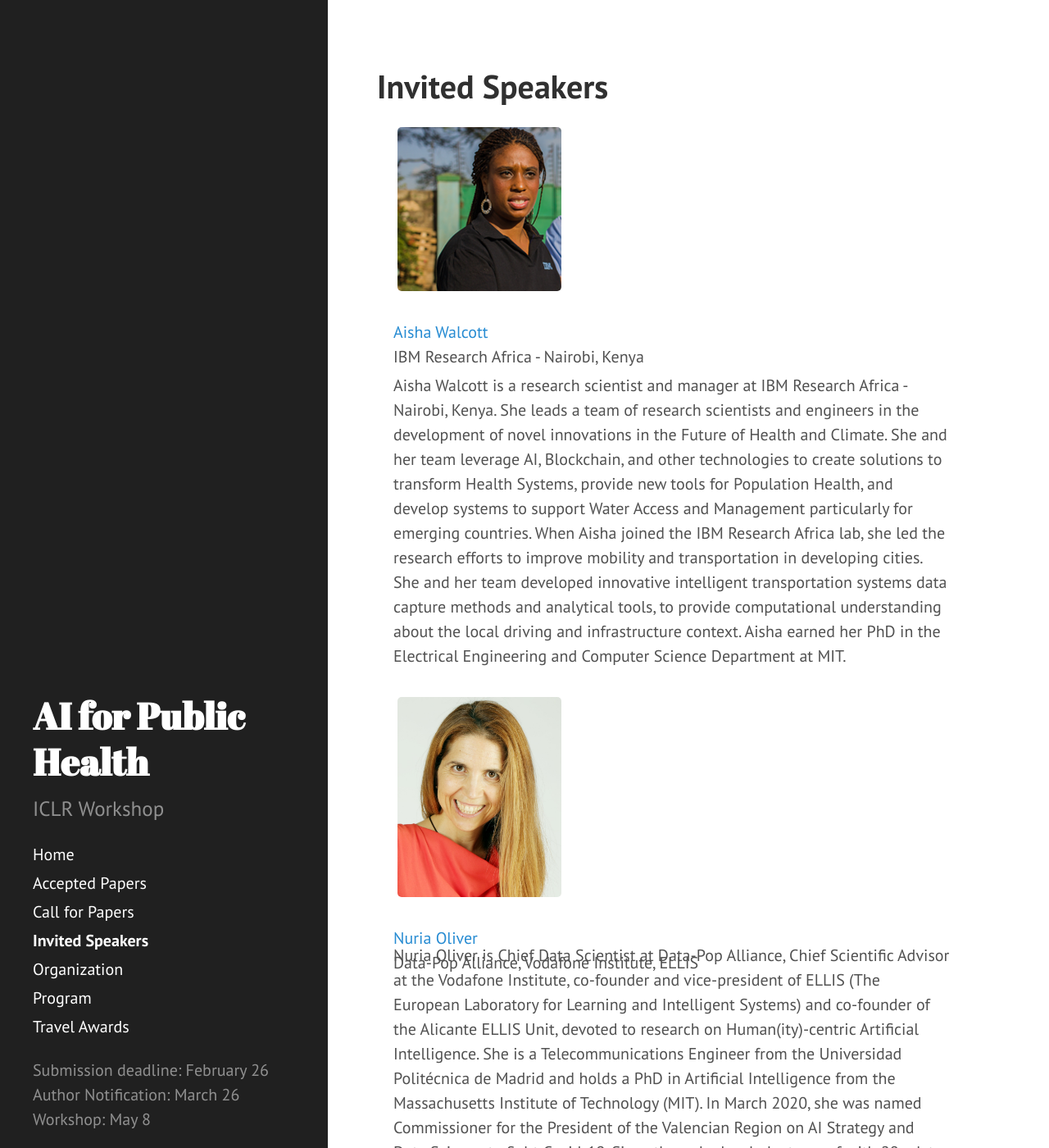
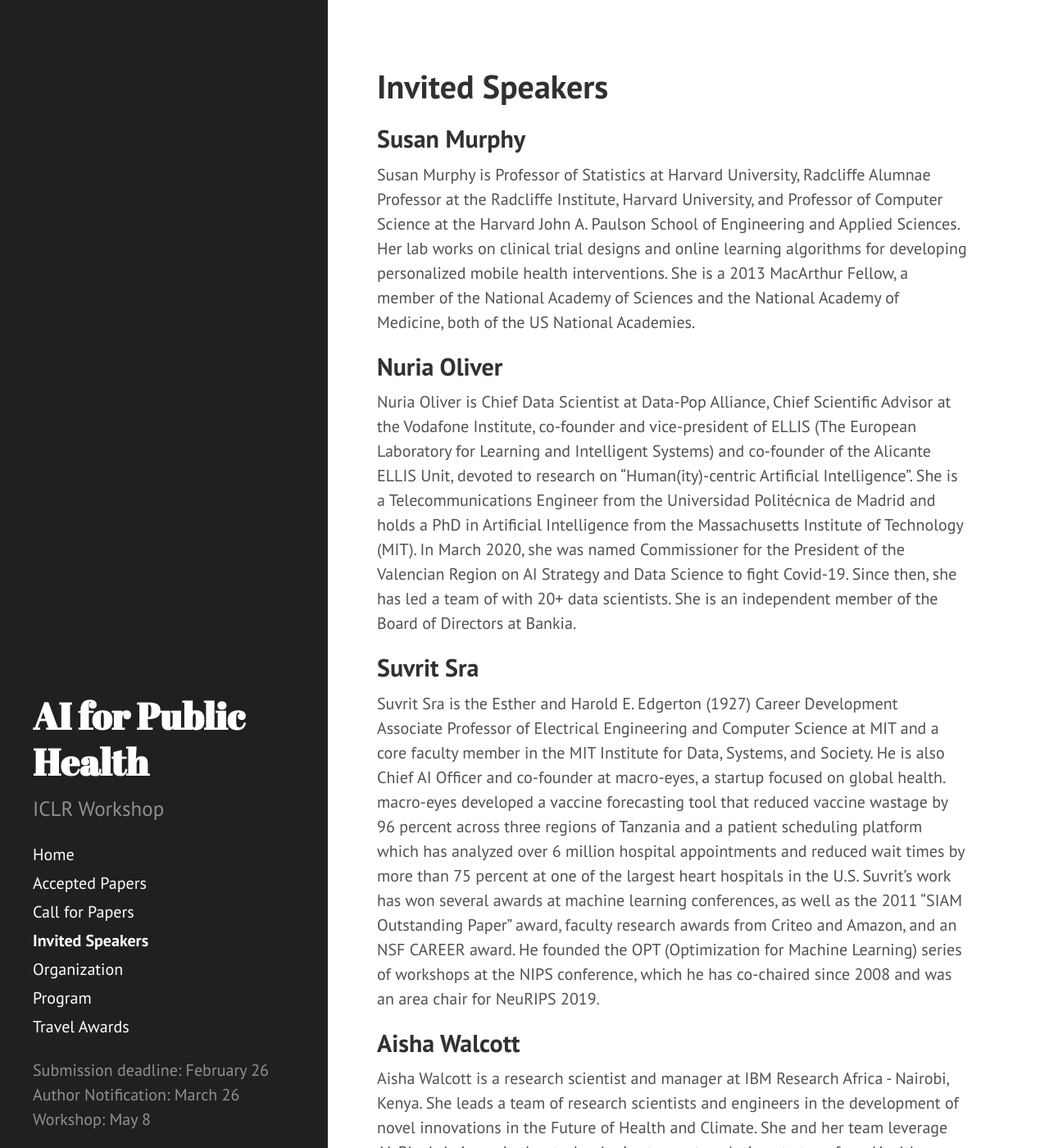
Before and after one commit to slremy/aiforpublichealth.github.io, a Jekyll site: the page built from invited.md, in a window 1280 px wide and 1400 px high. Shown: the whole window at 82% size. Built offline with Jekyll 4.4.1, drawn with Linux system fonts in a browser that asks for light colours; some of the changed text lies outside the part shown.

Commit message:
Updated speakers.

```diff
--- a/_includes/profile.html
+++ b/_includes/profile.html
@@ -1,7 +1,7 @@
 <div
   class="col-xs-6 col-sm-4 col-lg-2 col-xl-2 text-center"
   id="{{ include.p[0] }}"
-  style="height: 300px"
+  style="height: 300px margin:5px"
 >
   <img
     src="{{ site.baseurl }}/img/{{ include.p[1].img }}"
--- a/invited.md
+++ b/invited.md
@@ -3,23 +3,20 @@ layout: page
 title: Invited Speakers
 ---
 
-<div class="container" style="margin-top: 25px;margin-bottom: 40px;">
-  {% for p in site.data.speakers %}
-  {% if forloop.index<8 %}
-  <div class="row">
-    <div class="col-sm">
-    {% capture id %}{{ p[0] }}{% endcapture %}
-    {% include profile.html p=p %}
-    </div>
-    <div class="col">
-    {% capture id %}{{ p[1] }}{% endcapture %}
-    {% include profile_detail.html p=p %}
-    </div>
-  </div>
-  <br>
-  {% endif %}
-  {% endfor %}
-</div>
+## Susan Murphy
+
+Susan Murphy is Professor of Statistics at Harvard University, Radcliffe Alumnae Professor at the Radcliffe Institute, Harvard University, and Professor of Computer Science at the Harvard John A. Paulson School of Engineering and Applied Sciences.  Her lab works on clinical trial designs and online learning algorithms for developing personalized mobile health interventions.   She is a 2013 MacArthur Fellow, a member of the National Academy of Sciences and the National Academy of Medicine, both of the US National Academies.
+
+## Nuria Oliver
+
+Nuria Oliver is Chief Data Scientist at Data-Pop Alliance, Chief Scientific Advisor at the Vodafone Institute, co-founder and vice-president of ELLIS (The European Laboratory for Learning and Intelligent Systems) and co-founder of the Alicante ELLIS Unit, devoted to research on "Human(ity)-centric Artificial Intelligence".  She is a Telecommunications Engineer from the Universidad Politécnica de Madrid and holds a PhD in Artificial Intelligence from the Massachusetts Institute of Technology (MIT).  In March 2020, she was named Commissioner for the President of the Valencian Region on AI Strategy and Data Science to fight Covid-19. Since then, she has led a team of with 20+ data scientists. She is an independent member of the Board of Directors at Bankia.
+
+## Suvrit Sra
+
+Suvrit Sra is the Esther and Harold E. Edgerton (1927) Career Development Associate Professor of Electrical Engineering and Computer Science at MIT and a core faculty member in the MIT Institute for Data, Systems, and Society. He is also Chief AI Officer and co-founder at macro-eyes, a startup focused on global health. macro-eyes developed a vaccine forecasting tool that reduced vaccine wastage by 96 percent across three regions of Tanzania  and a patient scheduling platform which has analyzed over 6 million hospital appointments and reduced wait times by more than 75 percent at one of the largest heart hospitals in the U.S. Suvrit’s work has won several awards at machine learning conferences, as well as the 2011 “SIAM Outstanding Paper” award, faculty research awards from Criteo and Amazon, and an NSF CAREER award. He founded the OPT (Optimization for Machine Learning) series of workshops at the NIPS conference, which he has co-chaired since 2008 and was an area chair for NeuRIPS 2019.
+
+## Aisha Walcott
+Aisha Walcott is a research scientist and manager at IBM Research Africa - Nairobi, Kenya. She leads a team of research scientists and engineers in the development of novel innovations in the Future of Health and Climate. She and her team leverage AI, Blockchain, and other technologies to create solutions to transform Health Systems, provide new tools for Population Health, and develop systems to support Water Access and Management particularly for emerging countries. When Aisha joined the IBM Research Africa lab, she led the research efforts to improve mobility and transportation in developing cities. She and her team developed innovative intelligent transportation systems data capture methods and analytical tools, to provide computational understanding about the local driving and infrastructure context. Aisha earned her PhD in the Electrical Engineering and Computer Science Department at MIT.
 
 
 <div class="posts">
```
Also changed, not shown: _includes/head.html (line endings or trailing spaces).
